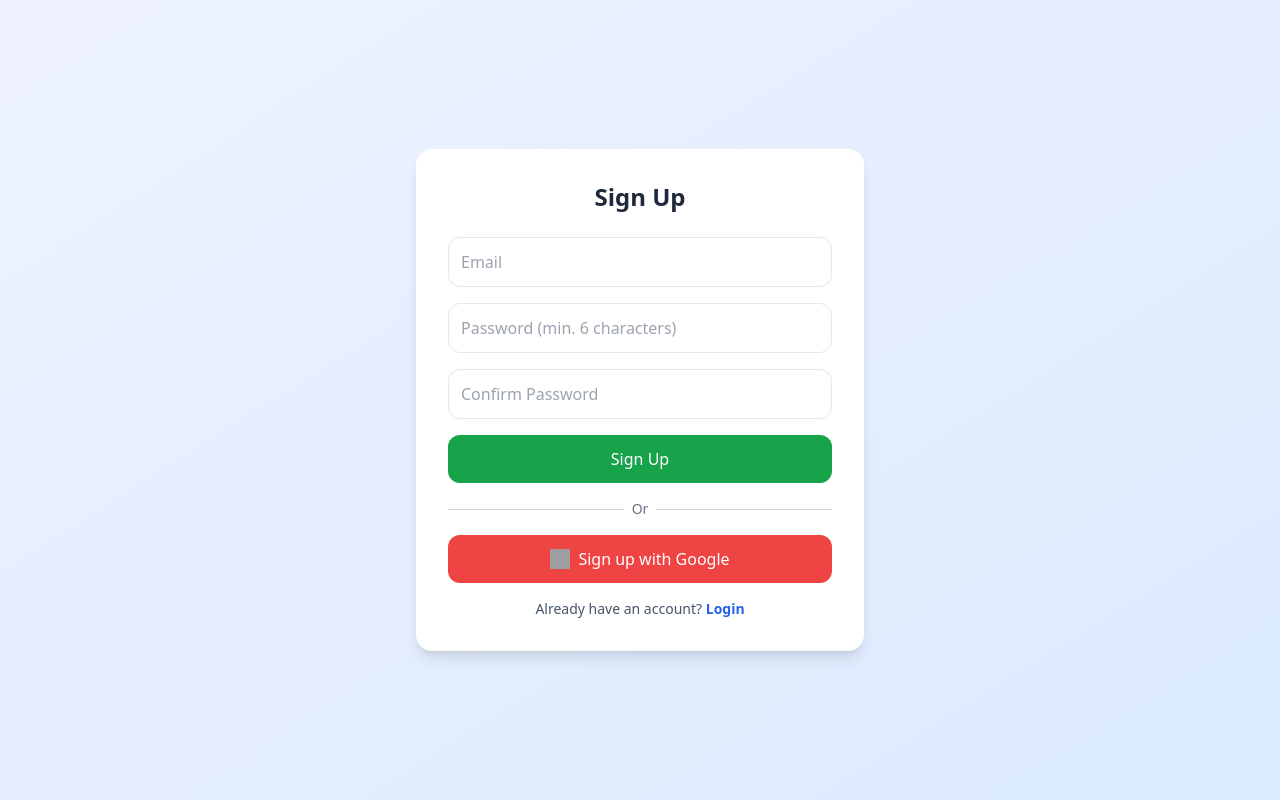
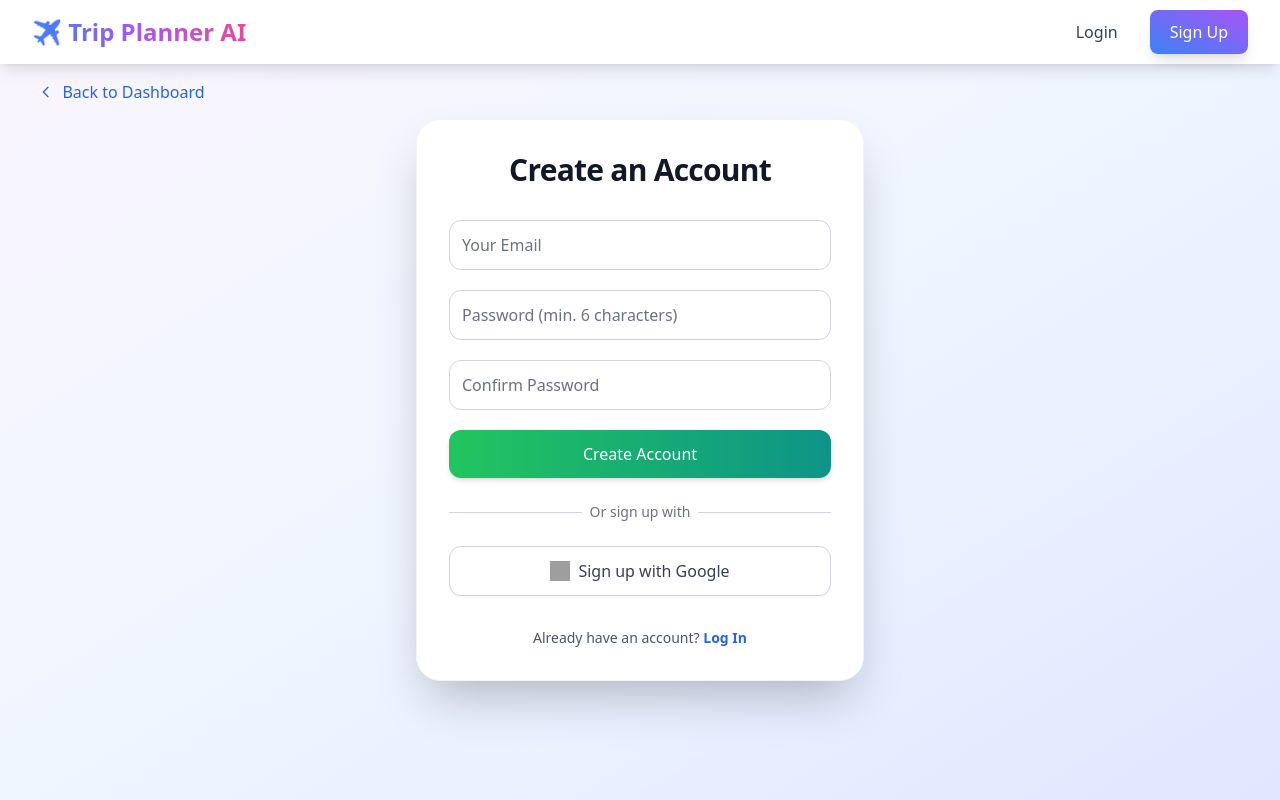
Before and after one commit to DharanSJIT/sih-ai-tourism, a React (Vite) app: page /signup in a window 1280 px wide. Built offline with nearby package versions, Linux system fonts and the light colour scheme; no server answers; grey boxes are pictures that could not be loaded.

Commit message:
updated ui designs

```diff
--- a/src/components/Navbar.jsx
+++ b/src/components/Navbar.jsx
@@ -82,10 +82,7 @@ export default function Navbar() {
     alert('Settings page coming soon!');
   };
 
-  // Don't show navbar on login and signup pages for cleaner design
-  if (location.pathname === '/login' || location.pathname === '/signup') {
-    return null;
-  }
+  // Show navbar on all pages
 
   // Show loading state
   if (loading) {
--- a/src/pages/Login.jsx
+++ b/src/pages/Login.jsx
@@ -40,62 +40,174 @@ export default function Login() {
   };
 
   return (
-    <div className="min-h-screen flex items-center justify-center bg-gradient-to-br from-indigo-50 to-blue-100">
-      <div className="w-full max-w-md p-8 bg-white rounded-2xl shadow-lg">
-        <h2 className="text-2xl font-bold text-center text-slate-800 mb-6">Login</h2>
+    <div className="min-h-screen flex items-center justify-center bg-gradient-to-br from-purple-50 via-blue-50 to-indigo-100 p-4">
+       <div className="absolute left-[3vw] top-[10vh]">
+        <Link
+          to="/dashboard"
+          className="inline-flex items-center text-blue-600 hover:text-blue-800 mb-6 font-medium transition-colors"
+        >
+          <svg
+            className="w-4 h-4 mr-2"
+            fill="none"
+            stroke="currentColor"
+            viewBox="0 0 24 24"
+          >
+            <path
+              strokeLinecap="round"
+              strokeLinejoin="round"
+              strokeWidth={2}
+              d="M15 19l-7-7 7-7"
+            />
+          </svg>
+          Back to Dashboard
+        </Link>
+        </div>
+      <div className="w-full max-w-md p-8 bg-white rounded-3xl shadow-2xl border border-gray-100 transform hover:shadow-3xl transition-all duration-300 ease-in-out">
+        <h2 className="text-3xl font-extrabold text-center text-gray-900 mb-8 tracking-tight">
+          Welcome Back!
+        </h2>
 
         {error && (
-          <div className="bg-red-50 border border-red-200 text-red-600 px-4 py-3 rounded-lg mb-4">
+          <div className="bg-red-50 border border-red-200 text-red-700 px-4 py-3 rounded-lg mb-6 text-sm flex items-center">
+            <svg
+              xmlns="http://www.w3.org/2000/svg"
+              className="h-5 w-5 mr-2 text-red-500"
+              viewBox="0 0 20 20"
+              fill="currentColor"
+            >
+              <path
+                fillRule="evenodd"
+                d="M18 10a8 8 0 11-16 0 8 8 0 0116 0zm-7 4a1 1 0 11-2 0 1 1 0 012 0zm-1-9a1 1 0 00-1 1v4a1 1 0 102 0V6a1 1 0 00-1-1z"
+                clipRule="evenodd"
+              />
+            </svg>
             {error}
           </div>
         )}
 
-        <form onSubmit={handleLogin} className="space-y-4">
+        <form onSubmit={handleLogin} className="space-y-5">
+          <div>
+            <label htmlFor="email" className="sr-only">
+              Email
+            </label>
             <input
+              id="email"
               type="email"
-            placeholder="Email"
-            className="w-full p-3 border rounded-xl focus:ring-2 focus:ring-blue-400 focus:border-transparent outline-none"
+              placeholder="Your Email"
+              className="w-full p-3 border border-gray-300 rounded-xl focus:ring-4 focus:ring-blue-100 focus:border-blue-400 transition-all duration-200 ease-in-out outline-none placeholder-gray-500 text-gray-800"
               value={email}
               onChange={(e) => setEmail(e.target.value)}
               required
               disabled={loading}
             />
+          </div>
 
+          <div>
+            <label htmlFor="password" className="sr-only">
+              Password
+            </label>
             <input
+              id="password"
               type="password"
               placeholder="Password"
-            className="w-full p-3 border rounded-xl focus:ring-2 focus:ring-blue-400 focus:border-transparent outline-none"
+              className="w-full p-3 border border-gray-300 rounded-xl focus:ring-4 focus:ring-blue-100 focus:border-blue-400 transition-all duration-200 ease-in-out outline-none placeholder-gray-500 text-gray-800"
               value={password}
               onChange={(e) => setPassword(e.target.value)}
               required
               disabled={loading}
             />
+          </div>
 
           <button
             type="submit"
-            className="w-full bg-blue-600 text-white py-3 rounded-xl hover:bg-blue-700 transition disabled:opacity-50 disabled:cursor-not-allowed"
+            className="w-full bg-gradient-to-r from-blue-500 to-indigo-600 text-white py-3 rounded-xl shadow-md hover:from-blue-600 hover:to-indigo-700 transition-all duration-200 ease-in-out transform hover:-translate-y-0.5 disabled:opacity-60 disabled:cursor-not-allowed disabled:transform-none"
             disabled={loading}
           >
-            {loading ? "Signing in..." : "Login"}
+            {loading ? (
+              <span className="flex items-center justify-center">
+                <svg
+                  className="animate-spin -ml-1 mr-3 h-5 w-5 text-white"
+                  xmlns="http://www.w3.org/2000/svg"
+                  fill="none"
+                  viewBox="0 0 24 24"
+                >
+                  <circle
+                    className="opacity-25"
+                    cx="12"
+                    cy="12"
+                    r="10"
+                    stroke="currentColor"
+                    strokeWidth="4"
+                  ></circle>
+                  <path
+                    className="opacity-75"
+                    fill="currentColor"
+                    d="M4 12a8 8 0 018-8V0C5.373 0 0 5.373 0 12h4zm2 5.291A7.962 7.962 0 014 12H0c0 3.042 1.135 5.824 3 7.938l3-2.647z"
+                  ></path>
+                </svg>
+                Signing in...
+              </span>
+            ) : (
+              "Login"
+            )}
           </button>
         </form>
 
+        <div className="relative my-6">
+          <div className="absolute inset-0 flex items-center">
+            <div className="w-full border-t border-gray-300"></div>
+          </div>
+          <div className="relative flex justify-center text-sm">
+            <span className="px-2 bg-white text-gray-500">Or continue with</span>
+          </div>
+        </div>
+
         <button
           onClick={handleGoogleLogin}
-          className="w-full mt-4 flex items-center justify-center gap-2 bg-red-500 text-white py-3 rounded-xl hover:bg-red-600 transition disabled:opacity-50 disabled:cursor-not-allowed"
+          className="w-full flex items-center justify-center gap-2 bg-white border border-gray-300 text-gray-700 py-3 rounded-xl shadow-sm hover:bg-gray-50 transition-all duration-200 ease-in-out transform hover:-translate-y-0.5 disabled:opacity-60 disabled:cursor-not-allowed disabled:transform-none"
           disabled={loading}
         >
           <img
-            src="https://www.svgrepo.com/show/355037/google.svg"
+            src="https://www.svgrepo.com/show/355037/google.svg" // Using the same Google icon
             alt="Google"
             className="w-5 h-5"
           />
-          {loading ? "Signing in..." : "Sign in with Google"}
+          {loading ? (
+            <span className="flex items-center justify-center">
+              <svg
+                className="animate-spin -ml-1 mr-3 h-5 w-5 text-gray-600"
+                xmlns="http://www.w3.org/2000/svg"
+                fill="none"
+                viewBox="0 0 24 24"
+              >
+                <circle
+                  className="opacity-25"
+                  cx="12"
+                  cy="12"
+                  r="10"
+                  stroke="currentColor"
+                  strokeWidth="4"
+                ></circle>
+                <path
+                  className="opacity-75"
+                  fill="currentColor"
+                  d="M4 12a8 8 0 11-16 0 8 8 0 0116 0zm-7 4a1 1 0 11-2 0 1 1 0 012 0zm-1-9a1 1 0 00-1 1v4a1 1 0 102 0V6a1 1 0 00-1-1z"
+                  clipRule="evenodd"
+                ></path>
+              </svg>
+              Signing in...
+            </span>
+          ) : (
+            "Sign in with Google"
+          )}
         </button>
 
-        <p className="mt-4 text-center text-sm text-slate-600">
+        <p className="mt-8 text-center text-sm text-gray-600">
           Don't have an account?{" "}
-          <Link to="/signup" className="text-blue-600 font-semibold hover:underline">
+          <Link
+            to="/signup"
+            className="text-blue-600 font-semibold hover:text-blue-700 hover:underline transition-colors duration-200"
+          >
             Sign Up
           </Link>
         </p>
--- a/src/pages/Signup.jsx
+++ b/src/pages/Signup.jsx
@@ -11,34 +11,16 @@ export default function Signup() {
   const [loading, setLoading] = useState(false);
   const navigate = useNavigate();
 
-  const validatePassword = (password) => {
-    return password.length >= 6;
-  };
-
   const handleSignup = async (e) => {
     e.preventDefault();
     setError("");
-    setLoading(true);
 
-    // Validation
-    if (!email || !password || !confirmPassword) {
-      setError("Please fill in all fields");
-      setLoading(false);
-      return;
+    // Front-end validation
+    if (password !== confirmPassword) {
+      return setError("Passwords do not match.");
     }
 
-    if (password !== confirmPassword) {
-      setError("Passwords do not match");
-      setLoading(false);
-      return;
-    }
-
-    if (!validatePassword(password)) {
-      setError("Password must be at least 6 characters long");
-      setLoading(false);
-      return;
-    }
-
+    setLoading(true);
     try {
       await createUserWithEmailAndPassword(auth, email, password);
       navigate("/dashboard");
@@ -46,23 +28,17 @@ export default function Signup() {
       // Handle specific Firebase errors
       switch (err.code) {
         case "auth/email-already-in-use":
-          setError(
-            "This email is already registered. Please use a different email or try logging in."
-          );
+          setError("This email is already registered. Please try logging in.");
           break;
         case "auth/invalid-email":
           setError("Please enter a valid email address.");
           break;
         case "auth/weak-password":
-          setError("Password is too weak. Please choose a stronger password.");
-          break;
-        case "auth/operation-not-allowed":
-          setError(
-            "Email/password accounts are not enabled. Please contact support."
-          );
+          setError("Password must be at least 6 characters long.");
           break;
         default:
-          setError(err.message);
+          setError("Failed to create an account. Please try again.");
+          console.error(err.message); // Log the original error for debugging
       }
     } finally {
       setLoading(false);
@@ -77,21 +53,13 @@ export default function Signup() {
       await signInWithPopup(auth, googleProvider);
       navigate("/dashboard");
     } catch (err) {
-      // Handle specific Google sign-in errors
       switch (err.code) {
         case "auth/popup-closed-by-user":
-          setError("Sign-in popup was closed. Please try again.");
-          break;
-        case "auth/popup-blocked":
-          setError(
-            "Popup blocked by browser. Please allow popups for this site."
-          );
-          break;
-        case "auth/cancelled-popup-request":
-          setError("Sign-in was cancelled. Please try again.");
+          // This is a common case, so we can choose to not show an error
           break;
         default:
-          setError(err.message);
+          setError("Failed to sign up with Google. Please try again.");
+          console.error(err.message);
       }
     } finally {
       setLoading(false);
@@ -99,75 +67,150 @@ export default function Signup() {
   };
 
   return (
-    <div className="min-h-screen flex items-center justify-center bg-gradient-to-br from-indigo-50 to-blue-100">
-      <div className="w-full max-w-md p-8 bg-white rounded-2xl shadow-lg">
-        <h2 className="text-2xl font-bold text-center text-slate-800 mb-6">
-          Sign Up
+    <div className="min-h-screen flex items-center justify-center bg-gradient-to-br from-purple-50 via-blue-50 to-indigo-100 p-4">
+      <div className="absolute left-[3vw] top-[10vh]">
+        <Link
+          to="/dashboard"
+          className="inline-flex items-center text-blue-600 hover:text-blue-800 mb-6 font-medium transition-colors"
+        >
+          <svg
+            className="w-4 h-4 mr-2"
+            fill="none"
+            stroke="currentColor"
+            viewBox="0 0 24 24"
+          >
+            <path
+              strokeLinecap="round"
+              strokeLinejoin="round"
+              strokeWidth={2}
+              d="M15 19l-7-7 7-7"
+            />
+          </svg>
+          Back to Dashboard
+        </Link>
+      </div>
+      <div className="w-full max-w-md p-8 bg-white rounded-3xl shadow-2xl border border-gray-100 transform hover:shadow-3xl transition-all duration-300 ease-in-out">
+        <h2 className="text-3xl font-extrabold text-center text-gray-900 mb-8 tracking-tight">
+          Create an Account
         </h2>
 
         {error && (
-          <div className="bg-red-50 border border-red-200 text-red-600 px-4 py-3 rounded-lg mb-4 text-sm">
+          <div className="bg-red-50 border border-red-200 text-red-700 px-4 py-3 rounded-lg mb-6 text-sm flex items-center">
+            <svg
+              xmlns="http://www.w3.org/2000/svg"
+              className="h-5 w-5 mr-2 text-red-500"
+              viewBox="0 0 20 20"
+              fill="currentColor"
+            >
+              <path
+                fillRule="evenodd"
+                d="M18 10a8 8 0 11-16 0 8 8 0 0116 0zm-7 4a1 1 0 11-2 0 1 1 0 012 0zm-1-9a1 1 0 00-1 1v4a1 1 0 102 0V6a1 1 0 00-1-1z"
+                clipRule="evenodd"
+              />
+            </svg>
             {error}
           </div>
         )}
 
-        <form onSubmit={handleSignup} className="space-y-4">
+        <form onSubmit={handleSignup} className="space-y-5">
+          <div>
+            <label htmlFor="email" className="sr-only">
+              Email
+            </label>
             <input
+              id="email"
               type="email"
-            placeholder="Email"
-            className="w-full p-3 border rounded-xl focus:ring-2 focus:ring-blue-400 focus:border-transparent outline-none"
+              placeholder="Your Email"
+              className="w-full p-3 border border-gray-300 rounded-xl focus:ring-4 focus:ring-blue-100 focus:border-blue-400 transition-all duration-200 ease-in-out outline-none placeholder-gray-500 text-gray-800"
               value={email}
               onChange={(e) => setEmail(e.target.value)}
               required
               disabled={loading}
               autoComplete="email"
             />
+          </div>
 
+          <div>
+            <label htmlFor="password" className="sr-only">
+              Password
+            </label>
             <input
+              id="password"
               type="password"
               placeholder="Password (min. 6 characters)"
-            className="w-full p-3 border rounded-xl focus:ring-2 focus:ring-blue-400 focus:border-transparent outline-none"
+              className="w-full p-3 border border-gray-300 rounded-xl focus:ring-4 focus:ring-blue-100 focus:border-blue-400 transition-all duration-200 ease-in-out outline-none placeholder-gray-500 text-gray-800"
               value={password}
               onChange={(e) => setPassword(e.target.value)}
               required
               disabled={loading}
               autoComplete="new-password"
-            minLength="6"
             />
+          </div>
 
+          <div>
+            <label htmlFor="confirmPassword" className="sr-only">
+              Confirm Password
+            </label>
             <input
+              id="confirmPassword"
               type="password"
               placeholder="Confirm Password"
-            className="w-full p-3 border rounded-xl focus:ring-2 focus:ring-blue-400 focus:border-transparent outline-none"
+              className="w-full p-3 border border-gray-300 rounded-xl focus:ring-4 focus:ring-blue-100 focus:border-blue-400 transition-all duration-200 ease-in-out outline-none placeholder-gray-500 text-gray-800"
               value={confirmPassword}
               onChange={(e) => setConfirmPassword(e.target.value)}
               required
               disabled={loading}
               autoComplete="new-password"
-            minLength="6"
             />
+          </div>
 
           <button
             type="submit"
-            className="w-full bg-green-600 text-white py-3 rounded-xl hover:bg-green-700 transition disabled:opacity-50 disabled:cursor-not-allowed"
+            className="w-full bg-gradient-to-r from-green-500 to-teal-600 text-white py-3 rounded-xl shadow-md hover:from-green-600 hover:to-teal-700 transition-all duration-200 ease-in-out transform hover:-translate-y-0.5 disabled:opacity-60 disabled:cursor-not-allowed disabled:transform-none"
             disabled={loading}
           >
-            {loading ? "Creating Account..." : "Sign Up"}
+            {loading ? (
+              <span className="flex items-center justify-center">
+                <svg
+                  className="animate-spin -ml-1 mr-3 h-5 w-5 text-white"
+                  xmlns="http://www.w3.org/2000/svg"
+                  fill="none"
+                  viewBox="0 0 24 24"
+                >
+                  <circle
+                    className="opacity-25"
+                    cx="12"
+                    cy="12"
+                    r="10"
+                    stroke="currentColor"
+                    strokeWidth="4"
+                  ></circle>
+                  <path
+                    className="opacity-75"
+                    fill="currentColor"
+                    d="M4 12a8 8 0 018-8V0C5.373 0 0 5.373 0 12h4zm2 5.291A7.962 7.962 0 014 12H0c0 3.042 1.135 5.824 3 7.938l3-2.647z"
+                  ></path>
+                </svg>
+                Creating Account...
+              </span>
+            ) : (
+              "Create Account"
+            )}
           </button>
         </form>
 
-        <div className="relative my-4">
+        <div className="relative my-6">
           <div className="absolute inset-0 flex items-center">
             <div className="w-full border-t border-gray-300"></div>
           </div>
           <div className="relative flex justify-center text-sm">
-            <span className="px-2 bg-white text-gray-500">Or</span>
+            <span className="px-2 bg-white text-gray-500">Or sign up with</span>
           </div>
         </div>
 
         <button
           onClick={handleGoogleSignup}
-          className="w-full flex items-center justify-center gap-2 bg-red-500 text-white py-3 rounded-xl hover:bg-red-600 transition disabled:opacity-50 disabled:cursor-not-allowed"
+          className="w-full flex items-center justify-center gap-2 bg-white border border-gray-300 text-gray-700 py-3 rounded-xl shadow-sm hover:bg-gray-50 transition-all duration-200 ease-in-out transform hover:-translate-y-0.5 disabled:opacity-60 disabled:cursor-not-allowed disabled:transform-none"
           disabled={loading}
         >
           <img
@@ -175,16 +218,16 @@ export default function Signup() {
             alt="Google"
             className="w-5 h-5"
           />
-          {loading ? "Signing up..." : "Sign up with Google"}
+          {loading ? "Please wait..." : "Sign up with Google"}
         </button>
 
-        <p className="mt-4 text-center text-sm text-slate-600">
+        <p className="mt-8 text-center text-sm text-gray-600">
           Already have an account?{" "}
           <Link
             to="/login"
-            className="text-blue-600 font-semibold hover:underline"
+            className="text-blue-600 font-semibold hover:text-blue-700 hover:underline transition-colors duration-200"
           >
-            Login
+            Log In
           </Link>
         </p>
       </div>
```
Lines whose indentation alone changed are shown as unchanged.
